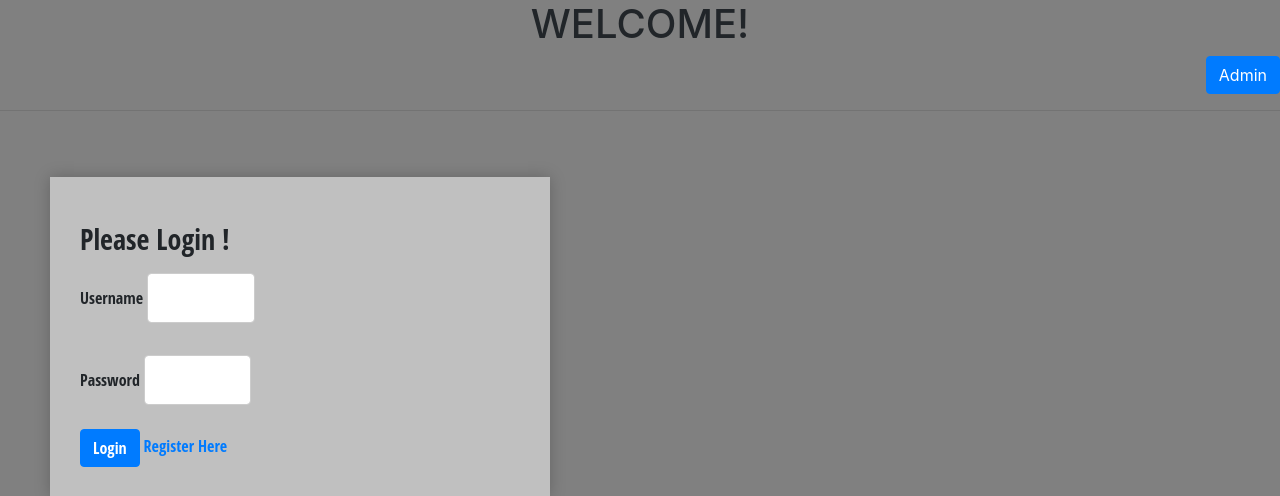
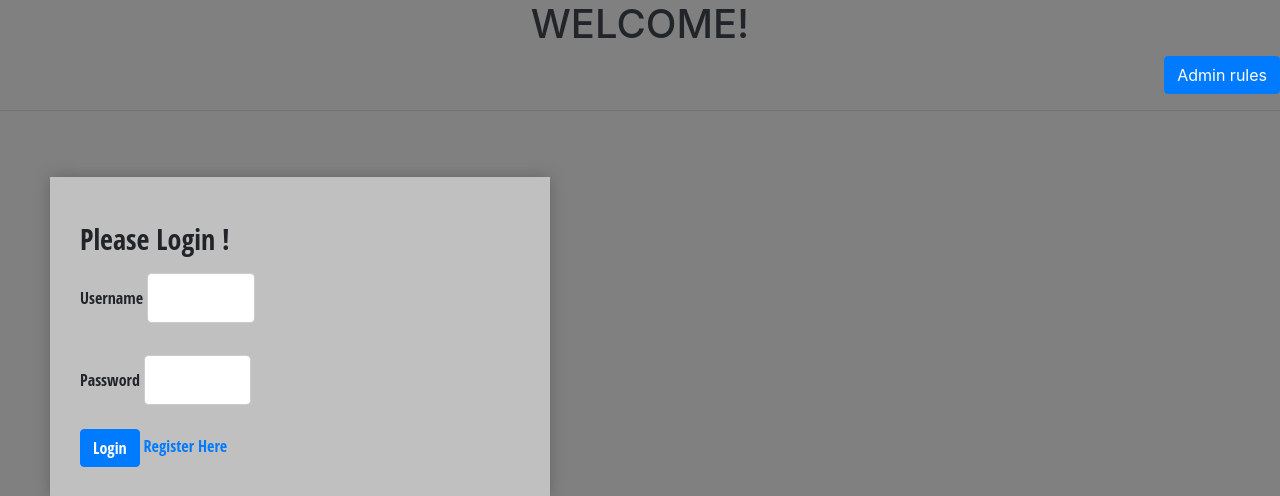
Before and after one commit to rakshya20/library, a PHP site: page / in a window 1280 px wide. Shown: the top 496 px of the page. Run offline with PHP 8.4, Linux system fonts and the light colour scheme.

Commit message:
rules added

```diff
--- a/index.php
+++ b/index.php
@@ -5,7 +5,7 @@
 <link rel="stylesheet" type="text/css" href="css/style.css">
 	<title>Library Manager</title>
 		<center><h1>WELCOME!</h1></center>
-		<div class="admin"><h4><a class="btn btn-primary" href="admin.php">Admin</a></h4></div>
+		<div class="admin"><h4><a class="btn btn-primary" href="admin.php">Admin rules</a></h4></div>
 
 		<hr/>
 		<form class="form-style-8" action="users_do_login.php" method="post">
```
